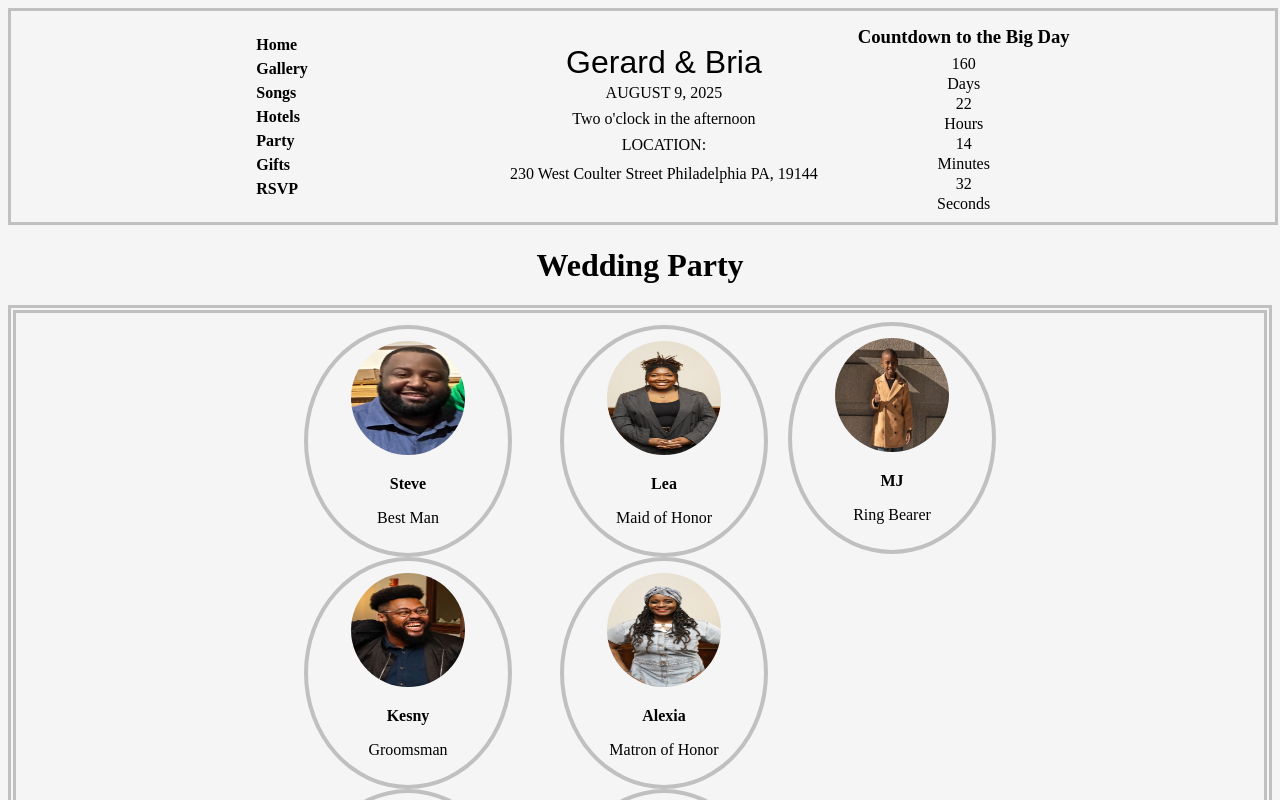
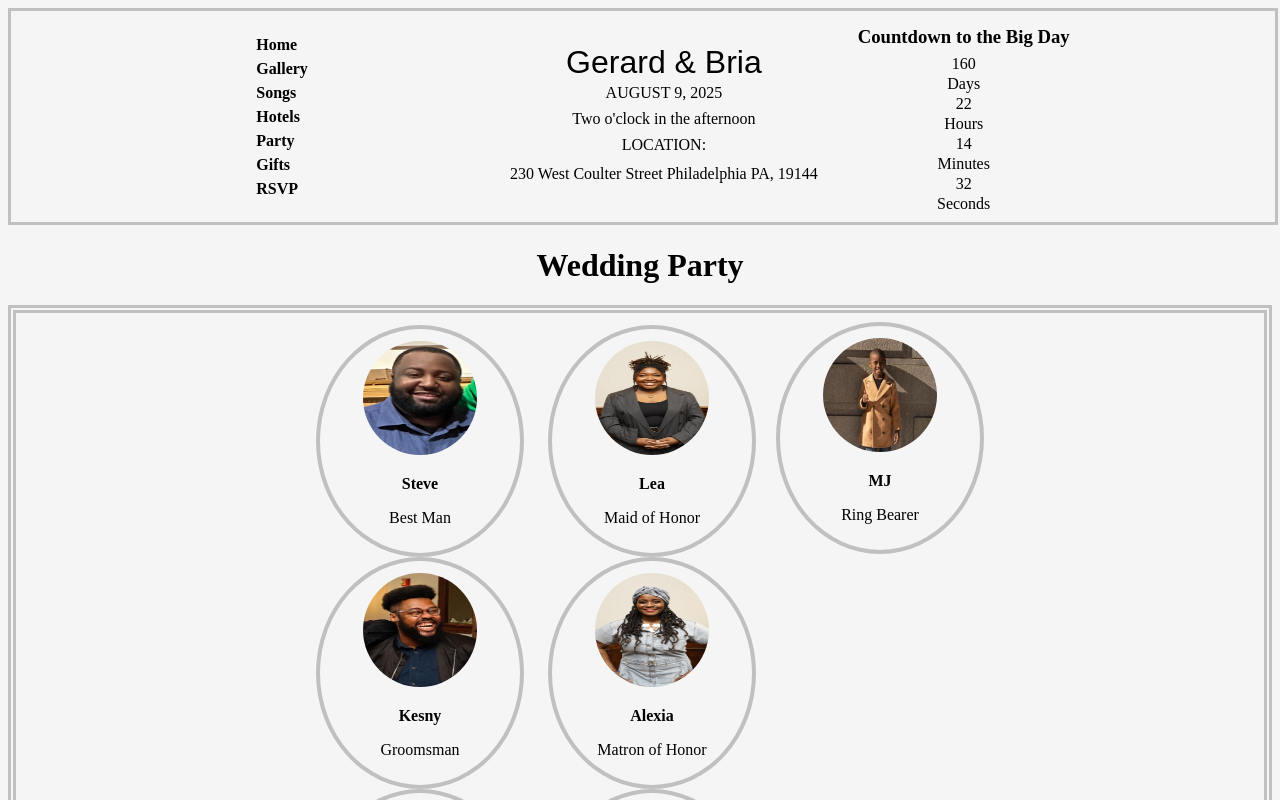
Before and after one commit to Birdseyedevelopment/Wearethelovebirds, a Next.js app: page /party in a window 1280 px wide. Shown: the top 800 px of the page. Built offline with nearby package versions, Linux system fonts and the light colour scheme; a web font is replaced by a local one.

Commit message:
Update page.module.css

```diff
--- a/src/app/party/page.module.css
+++ b/src/app/party/page.module.css
@@ -24,10 +24,10 @@
 
 }
 .guys{
-    padding-right:  24px;
+    padding-right:  12px;
 }
 .girls{
-    padding-left: 24px;
+    padding-left: 12px;
 }
 .guysandgirls{
     display: flex;
```
